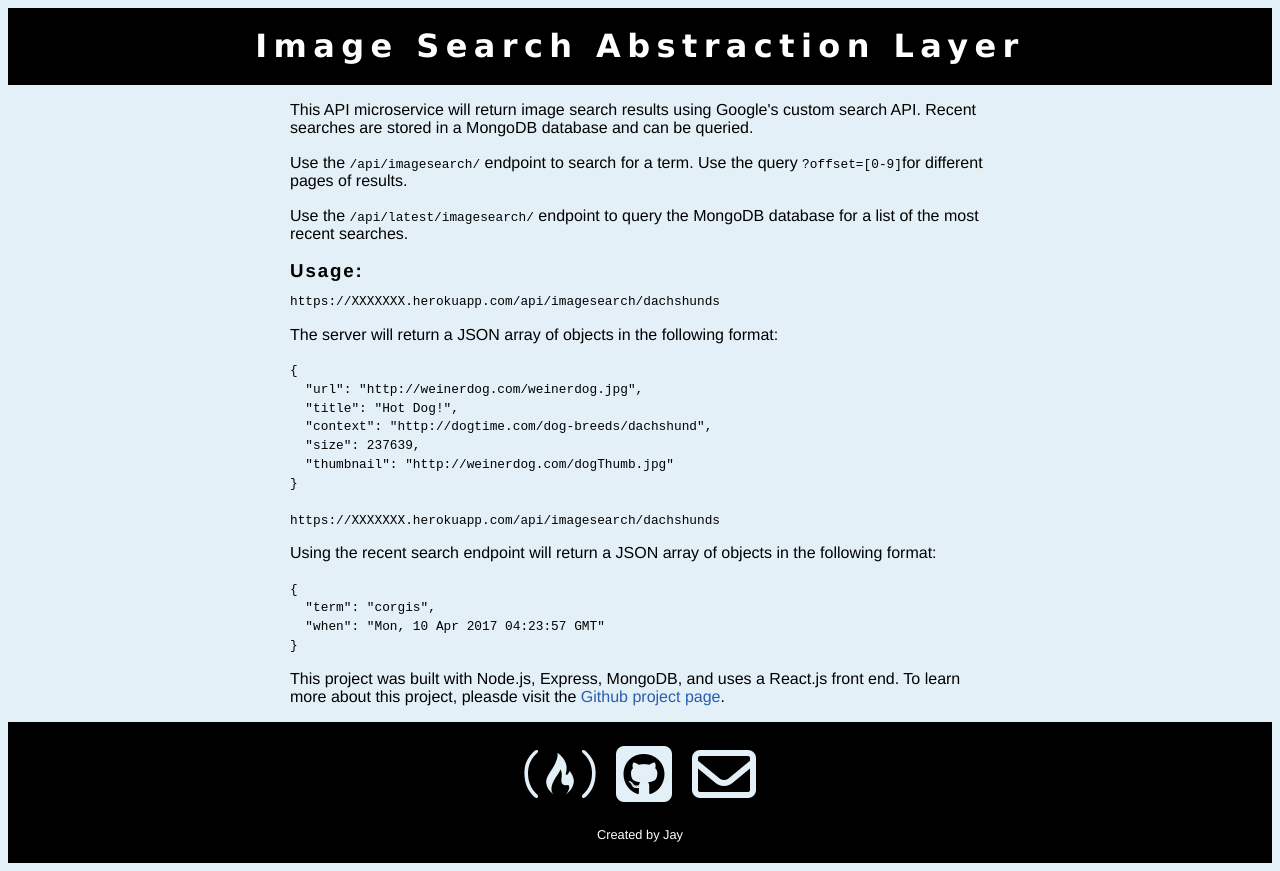
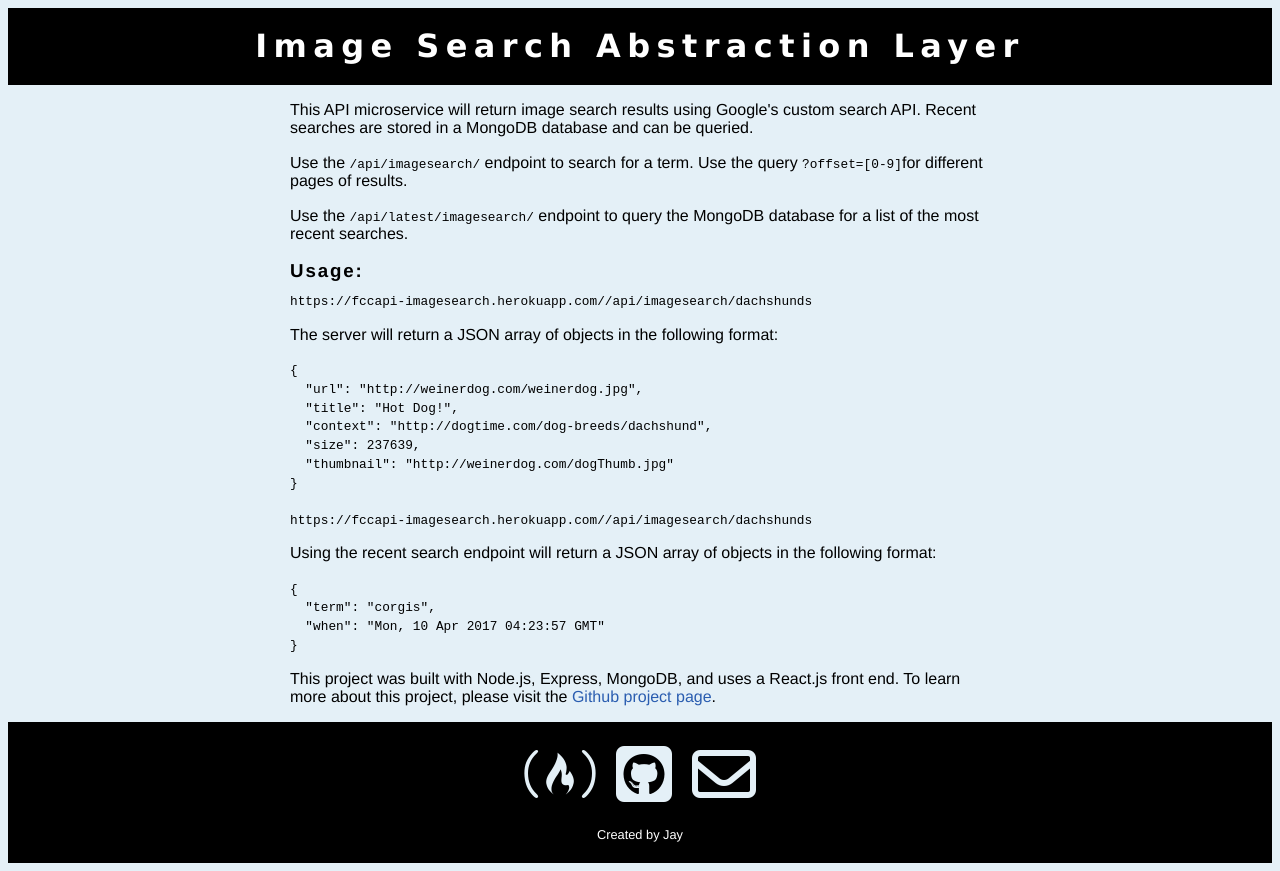
Before and after one commit to jayullman/image-search, a React app: page / in a window 1280 px wide. Built offline with nearby package versions, Linux system fonts and the light colour scheme.

Commit message:
Fix typos

```diff
--- a/components/Body.js
+++ b/components/Body.js
@@ -16,7 +16,7 @@ export default function App() {
       </p>
       <h3>Usage:</h3>
       <code>
-        https://XXXXXXX.herokuapp.com/api/imagesearch/dachshunds
+        https://fccapi-imagesearch.herokuapp.com//api/imagesearch/dachshunds
       </code>
       <p>
         The server will return a JSON array of objects in the following format:
@@ -33,7 +33,7 @@ export default function App() {
 }
       </code><br/><br/>
       <code>
-        https://XXXXXXX.herokuapp.com/api/imagesearch/dachshunds
+        https://fccapi-imagesearch.herokuapp.com//api/imagesearch/dachshunds
       </code>
       <p>
         Using the recent search endpoint will return a JSON array of objects in the following format:
@@ -48,7 +48,7 @@ export default function App() {
       </code>
       <p>
         This project was built with Node.js, Express, MongoDB, and uses a React.js front end.
-        To learn more about this project, pleasde visit the <a href="https://github.com/libeja/image-search" target="_blank">
+        To learn more about this project, please visit the <a href="https://github.com/libeja/image-search" target="_blank">
         Github{'\u00A0'}project{'\u00A0'}page</a>.
       </p>
 
```
